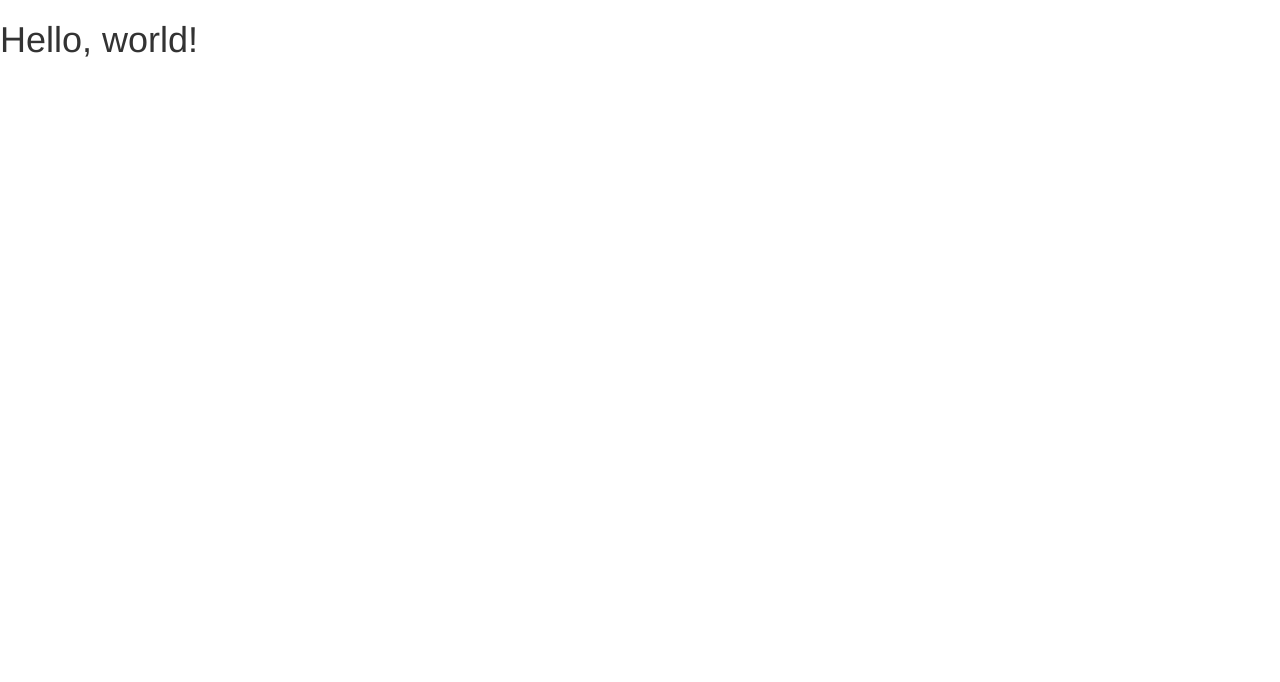
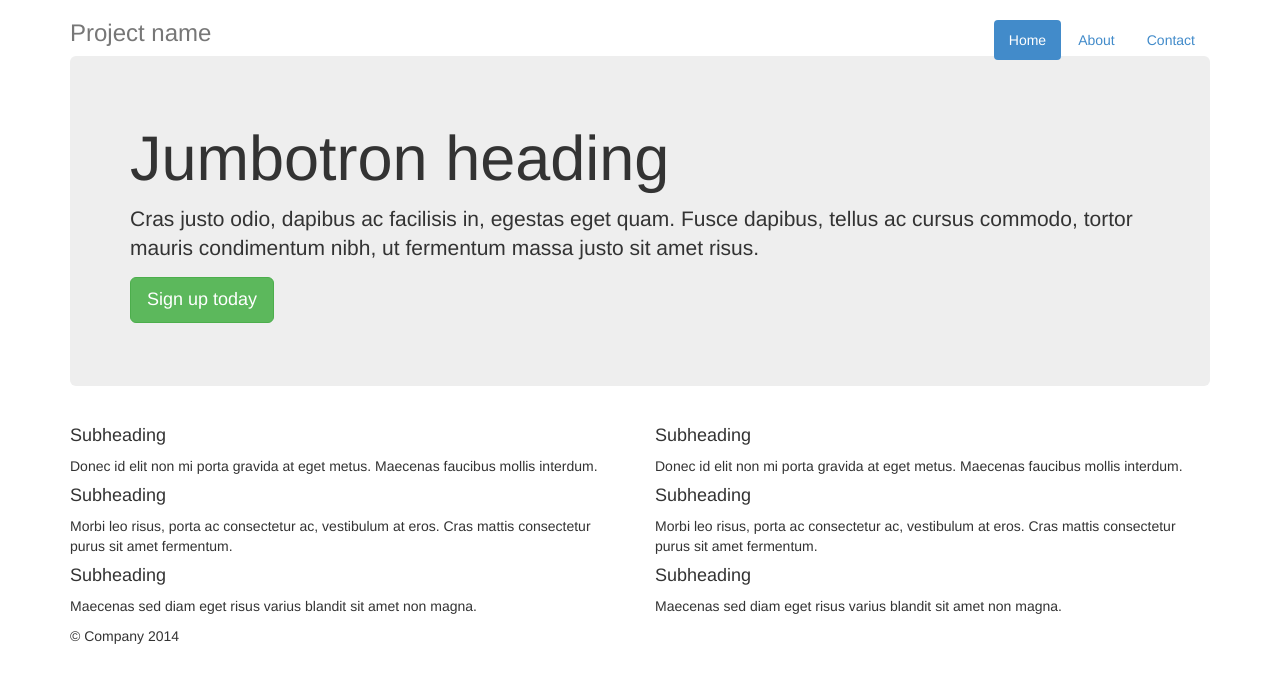
Before and after one commit to jmrphy/poli_sci_searcher, a plain HTML site: page index.html in a window 1280 px wide. Drawn offline with nearby package versions, Linux system fonts and the light colour scheme.

Commit message:
using jumbotron template

```diff
--- a/index.html
+++ b/index.html
@@ -4,24 +4,79 @@
     <meta charset="utf-8">
     <meta http-equiv="X-UA-Compatible" content="IE=edge">
     <meta name="viewport" content="width=device-width, initial-scale=1">
-    <title>Bootstrap 101 Template</title>
+    <meta name="description" content="">
+    <meta name="author" content="">
+    <link rel="icon" href="../../favicon.ico">
 
-    <!-- Bootstrap -->
+    <title>Narrow Jumbotron Template for Bootstrap</title>
+
+    <!-- Bootstrap core CSS -->
     <link href="css/bootstrap.min.css" rel="stylesheet">
 
-    <!-- HTML5 Shim and Respond.js IE8 support of HTML5 elements and media queries -->
-    <!-- WARNING: Respond.js doesn't work if you view the page via file:// -->
+    <!-- Custom styles for this template -->
+    <link href="css/jumbotron-narrow.css" rel="stylesheet">
+
+    <!-- Just for debugging purposes. Don't actually copy these 2 lines! -->
+    <!--[if lt IE 9]><script src="../../assets/js/ie8-responsive-file-warning.js"></script><![endif]-->
+    <script src="js/ie-emulation-modes-warning.js"></script>
+
+    <!-- HTML5 shim and Respond.js IE8 support of HTML5 elements and media queries -->
     <!--[if lt IE 9]>
       <script src="https://oss.maxcdn.com/html5shiv/3.7.2/html5shiv.min.js"></script>
       <script src="https://oss.maxcdn.com/respond/1.4.2/respond.min.js"></script>
     <![endif]-->
   </head>
+
   <body>
-    <h1>Hello, world!</h1>
 
-    <!-- jQuery (necessary for Bootstrap's JavaScript plugins) -->
-    <script src="https://ajax.googleapis.com/ajax/libs/jquery/1.11.1/jquery.min.js"></script>
-    <!-- Include all compiled plugins (below), or include individual files as needed -->
-    <script src="js/bootstrap.min.js"></script>
+    <div class="container">
+      <div class="header">
+        <ul class="nav nav-pills pull-right">
+          <li class="active"><a href="#">Home</a></li>
+          <li><a href="#">About</a></li>
+          <li><a href="#">Contact</a></li>
+        </ul>
+        <h3 class="text-muted">Project name</h3>
+      </div>
+
+      <div class="jumbotron">
+        <h1>Jumbotron heading</h1>
+        <p class="lead">Cras justo odio, dapibus ac facilisis in, egestas eget quam. Fusce dapibus, tellus ac cursus commodo, tortor mauris condimentum nibh, ut fermentum massa justo sit amet risus.</p>
+        <p><a class="btn btn-lg btn-success" href="#" role="button">Sign up today</a></p>
+      </div>
+
+      <div class="row marketing">
+        <div class="col-lg-6">
+          <h4>Subheading</h4>
+          <p>Donec id elit non mi porta gravida at eget metus. Maecenas faucibus mollis interdum.</p>
+
+          <h4>Subheading</h4>
+          <p>Morbi leo risus, porta ac consectetur ac, vestibulum at eros. Cras mattis consectetur purus sit amet fermentum.</p>
+
+          <h4>Subheading</h4>
+          <p>Maecenas sed diam eget risus varius blandit sit amet non magna.</p>
+        </div>
+
+        <div class="col-lg-6">
+          <h4>Subheading</h4>
+          <p>Donec id elit non mi porta gravida at eget metus. Maecenas faucibus mollis interdum.</p>
+
+          <h4>Subheading</h4>
+          <p>Morbi leo risus, porta ac consectetur ac, vestibulum at eros. Cras mattis consectetur purus sit amet fermentum.</p>
+
+          <h4>Subheading</h4>
+          <p>Maecenas sed diam eget risus varius blandit sit amet non magna.</p>
+        </div>
+      </div>
+
+      <div class="footer">
+        <p>&copy; Company 2014</p>
+      </div>
+
+    </div> <!-- /container -->
+
+
+    <!-- IE10 viewport hack for Surface/desktop Windows 8 bug -->
+    <script src="js/ie10-viewport-bug-workaround.js"></script>
   </body>
 </html>
```
